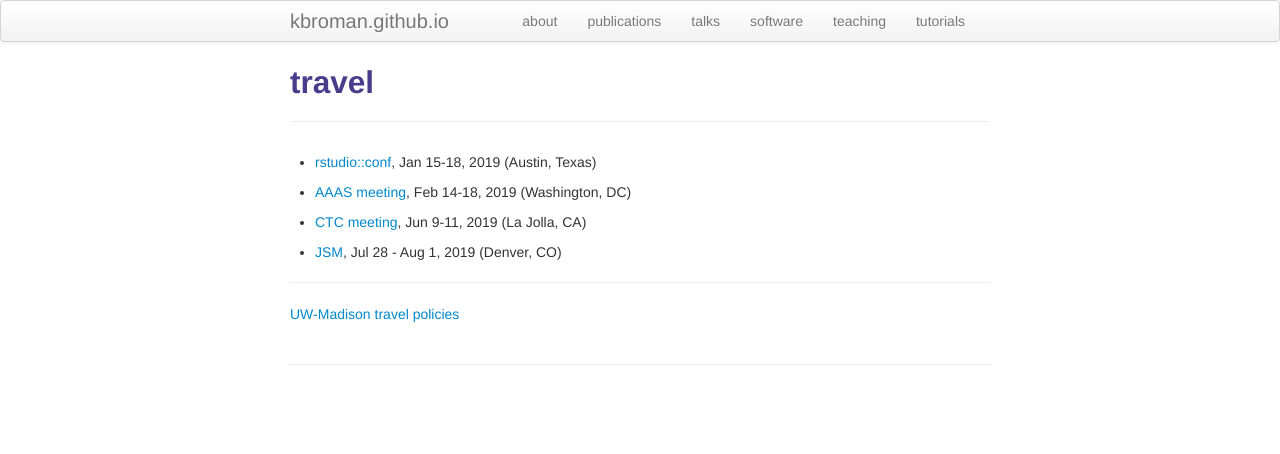
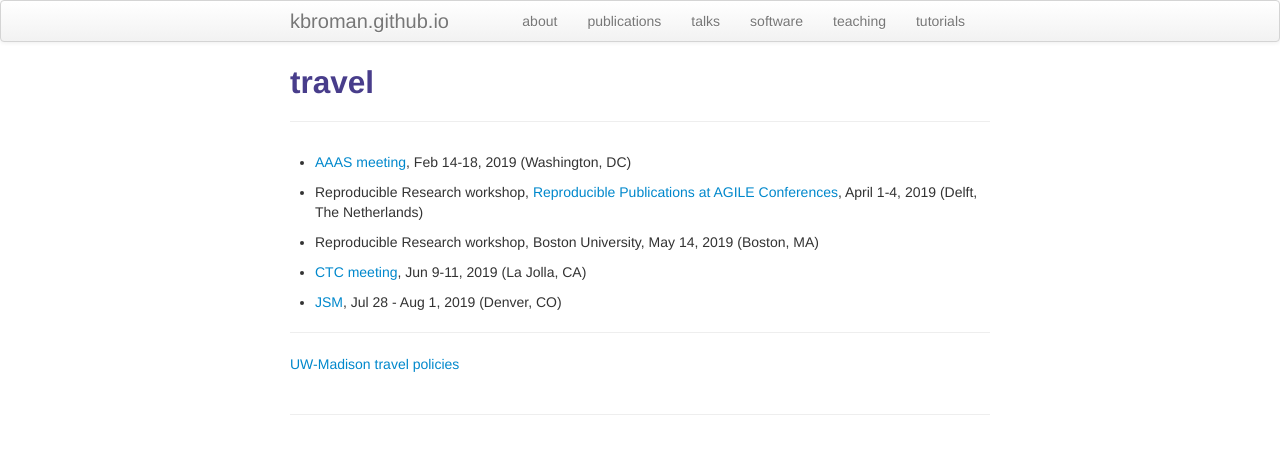
Before and after one commit to kbroman/kbroman.github.io, a Jekyll site: the page built from pages/travel.md, in a window 1280 px wide. Shown: the top 454 px of the page. Built offline with Jekyll 4.4.1, drawn with Linux system fonts in a browser that asks for light colours.

Commit message:
Update travel page

```diff
--- a/pages/travel.md
+++ b/pages/travel.md
@@ -322,11 +322,18 @@ title: travel
 - QTL course, <a href="http://www.icrisat.org">ICRISAT</a>, Dec 3-8, 2018
   (Hyderabad, Andhra Pradesh, India)
 
+- [rstudio::conf](https://www.rstudio.com/conference/), Jan 15-18, 2019 (Austin, Texas)
+
 -->
 
-- [rstudio::conf](https://www.rstudio.com/conference/), Jan 15-18, 2019 (Austin, Texas)
+- [AAAS meeting](http://meetings.aaas.org), Feb 14-18, 2019 (Washington, DC)
 
-- [AAAS meeting](http://meetings.aaas.org), Feb 14-18, 2019 (Washington, DC)
+- Reproducible Research workshop, [Reproducible Publications at AGILE
+  Conferences](http://o2r.info/reproducible-agile/initiative/), April
+  1-4, 2019 (Delft, The Netherlands)
+
+- Reproducible Research workshop, Boston University, May 14, 2019
+  (Boston, MA)
 
 - [CTC meeting](http://ratgenes.org/ctc2019), Jun 9-11, 2019 (La Jolla, CA)
 
```
